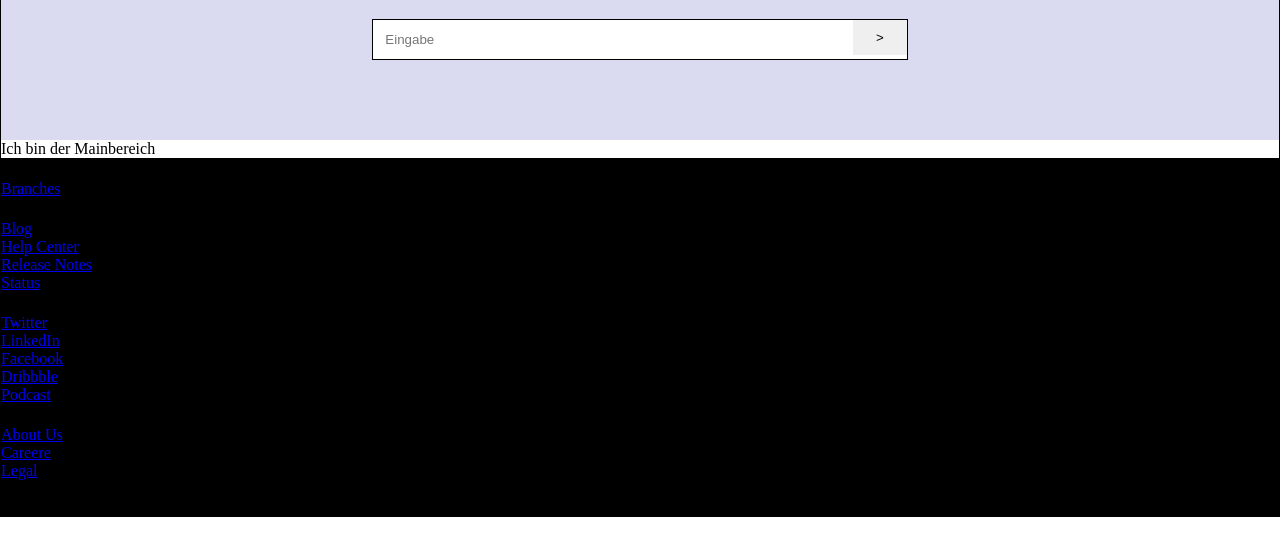
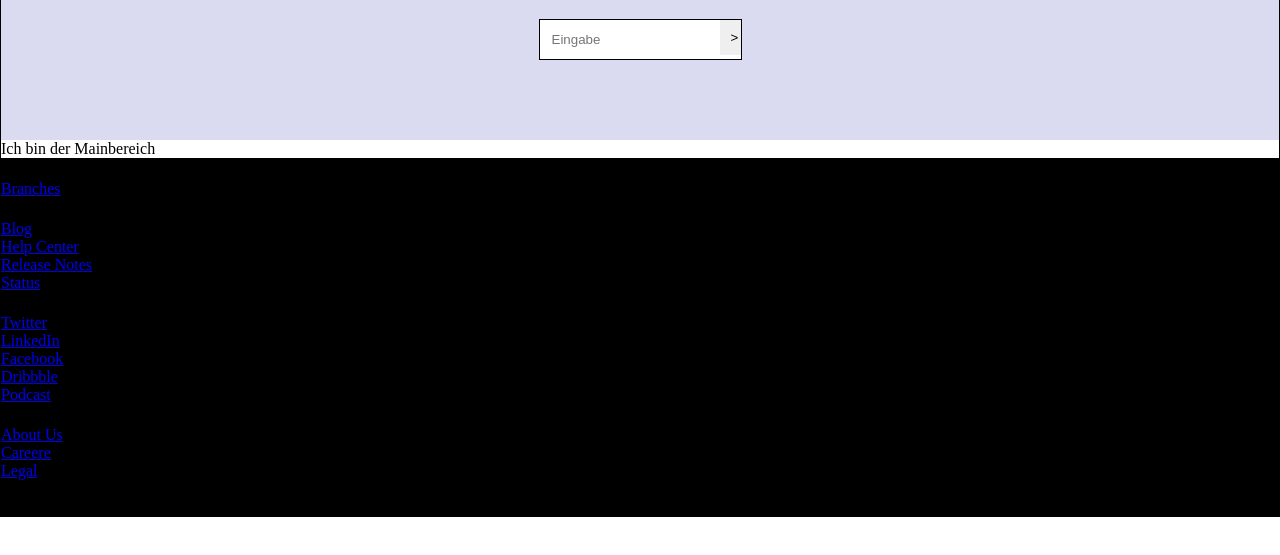
Before and after one commit to keboris/wdg24-group3, a website: page index.html in a window 1280 px wide. Shown: the part 213-768 px from the top of the page. Drawn offline with Linux system fonts and the light colour scheme.

Commit message:
Search Area wrap items

```diff
--- a/styles/header.scss
+++ b/styles/header.scss
@@ -17,6 +17,7 @@ header {
     padding: 10px 60px;
     display: flex;
     justify-content: space-between;
+    flex-wrap: wrap;
 
     ul.leftElements {
       list-style: none;
@@ -53,7 +54,7 @@ header {
   }
 
   .searchHeader {
-    padding: 80px 0;
+    padding: 80px 20px;
     background-color: #dadbf1;
     min-height: 100px;
     display: flex;
@@ -69,7 +70,7 @@ header {
 
     input#searchInputField {
       padding: 12px;
-      width: 40em;
+      max-width: 40em;
       max-width: 90%;
       border: none;
     }
```
Also changed, not shown: styles/header.css, 1 other file.
